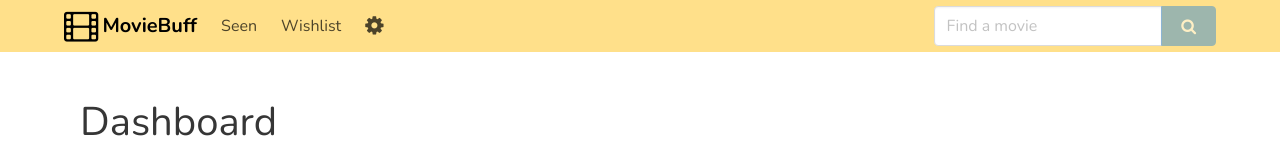
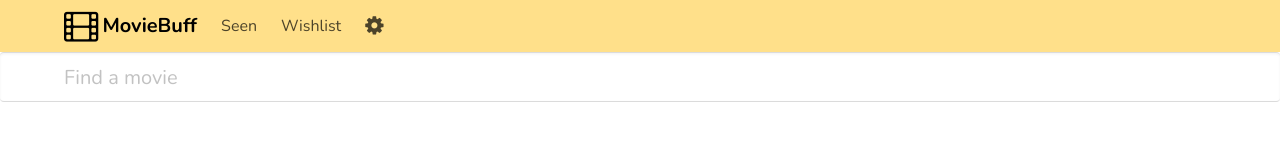
Before and after one commit to breadthe/moviebuff, a Vue app: page /seen in a window 1280 px wide. Shown: the top 160 px of the page. Built offline with nearby package versions, Linux system fonts and the light colour scheme; no server answers; the HTML template or start-up script is replaced by a standard one; what vue-js-toggle-button would draw is missing.

Commit message:
Much improved search bar design

```diff
--- a/src/App.vue
+++ b/src/App.vue
@@ -1,6 +1,7 @@
 <template>
     <div id="app">
             <the-header></the-header>
+            <search-bar></search-bar>
 
             <div class="container is-fluid">
               <router-view></router-view>
@@ -12,12 +13,14 @@
 
 <script>
 import TheHeader from '@/components/TheHeader'
+import SearchBar from '@/components/SearchBar'
 import store from '@/store'
 
 export default {
   name: 'App',
   components: {
-    'the-header': TheHeader
+    'the-header': TheHeader,
+    'search-bar': SearchBar
   },
   data: function () {
     return {
--- a/src/components/SearchBar.vue
+++ b/src/components/SearchBar.vue
@@ -1,12 +1,7 @@
 <template>
     <div class="field has-addons">
-      <div class="control is-expanded">
-        <input class="input" type="text" placeholder="Find a movie" v-model="searchString" @keyup.enter="searchMovie">
-      </div>
-      <div class="control">
-        <a class="button is-info" @click="searchMovie" :disabled="!searchString.length">
-          <i class="fa fa-fw" :class="{'fa-circle-o-notch fa-spin': isSearching, 'fa-search': !isSearching}"></i>
-        </a>
+      <div class="control is-expanded" :class="{'is-loading': isSearching}">
+        <input class="input is-medium" type="text" placeholder="Find a movie" v-model="searchString" @keyup.enter="searchMovie">
       </div>
     </div>
 </template>
@@ -58,4 +53,22 @@ export default {
 
 <!-- Add "scoped" attribute to limit CSS to this component only -->
 <style scoped>
+.control input {
+  border-left: none;
+  border-right: none;
+  padding-left: 5vw;
+  padding-right: 5vw;
+}
+/* @media screen and (min-width: 641px) {
+  .control input {
+    padding-left: 5vw;
+    padding-right: 5vw;
+  }
+}
+@media screen and (max-width: 640px) {
+  .control input {
+    padding-left: 10vw;
+    padding-right: 10vw;
+  }
+} */
 </style>
--- a/src/components/TheHeader.vue
+++ b/src/components/TheHeader.vue
@@ -22,9 +22,6 @@
               <router-link class="navbar-item" to="/settings" append><i class="fa fa-gear fa-lg"></i></router-link>
             </div>
           </div>
-      </div>
-      <div class="level-right">
-            <search-bar></search-bar>
       </div>
     </div>
   </nav>
```
Lines whose indentation alone changed are shown as unchanged.
